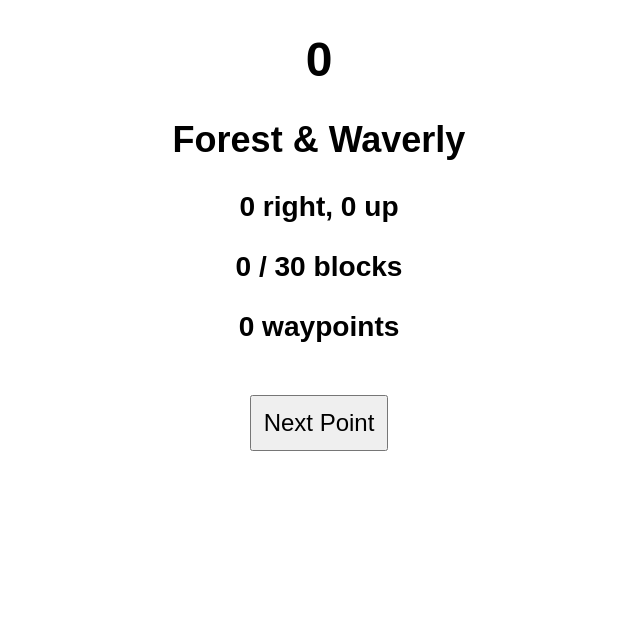
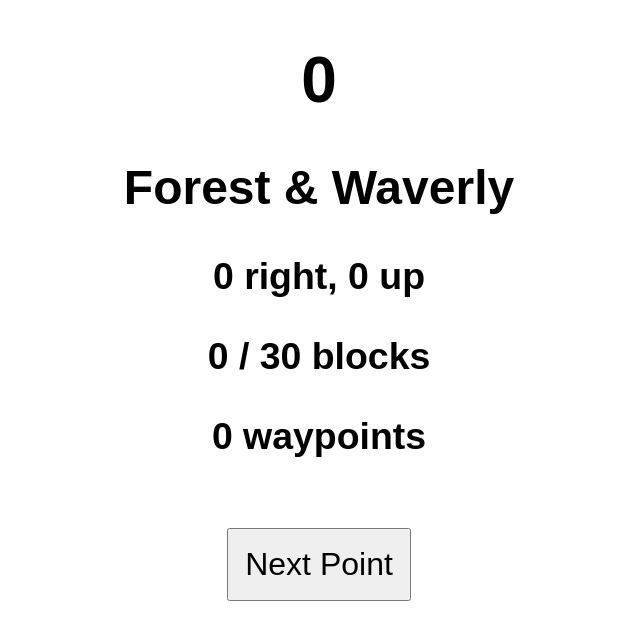
Before and after one commit to ztomasze/run-run, a plain HTML site: page index.html in a window 1280 px wide. Shown: the whole page, without its empty margins (321-961 px from the left). Drawn offline with Linux system fonts and the light colour scheme.

Commit message:
More CSS tweaks

```diff
--- a/index.html
+++ b/index.html
@@ -6,8 +6,8 @@
     body {
       text-align: center;
       font-family: sans-serif;
-      font-size: 3vh;
-      max-height: 90vh;
+      font-size: 4vh;
+      max-height: 100%;
     }
     button {
       font-size: 100%;
```
